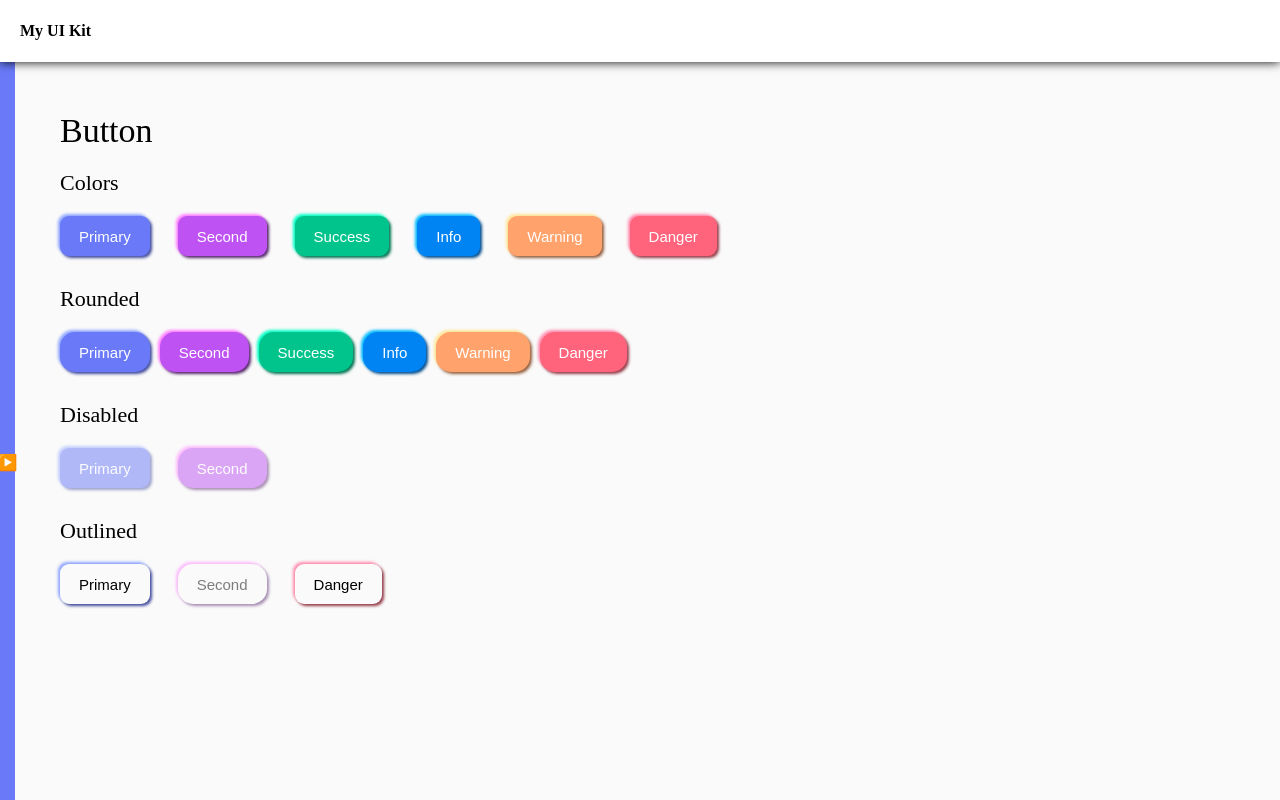
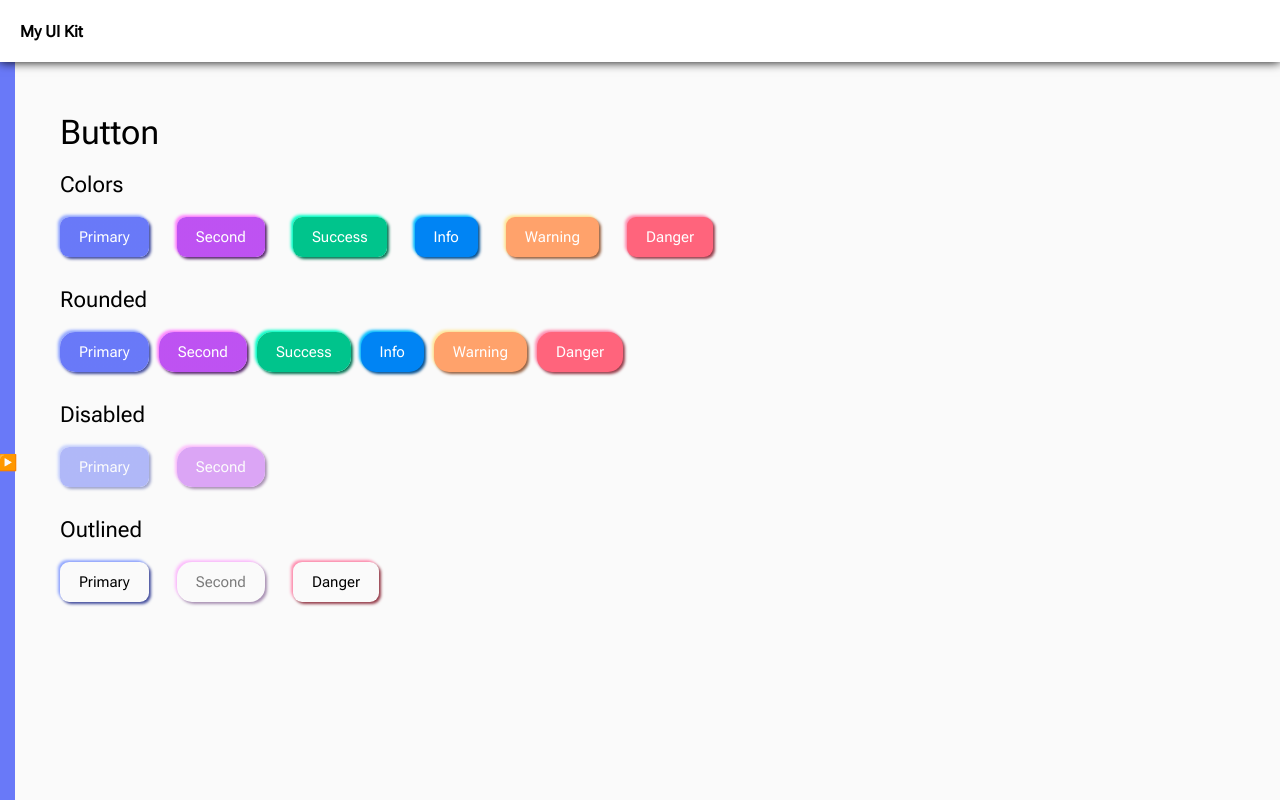
Before and after one commit to alex-sizow/AlexUI-Vue, a Vue app: page /button in a window 1280 px wide. Built offline with nearby package versions, Linux system fonts and the light colour scheme.

Commit message:
Add icons and button fix

```diff
--- a/package.json
+++ b/package.json
@@ -9,6 +9,9 @@
     "preview": "vite preview"
   },
   "dependencies": {
+    "@fortawesome/fontawesome-svg-core": "^6.4.0",
+    "@fortawesome/free-solid-svg-icons": "^6.4.0",
+    "@fortawesome/vue-fontawesome": "^3.0.3",
     "sass": "^1.62.1",
     "vue": "^3.2.47",
     "vue-router": "4"
--- a/src/components/Button.vue
+++ b/src/components/Button.vue
@@ -20,6 +20,10 @@ const props = defineProps({
 		type: Boolean,
 		required: false,
 	},
+	icon: {
+		type: String,
+		required: false,
+	},
 });
 </script>
 
@@ -32,7 +36,8 @@ const props = defineProps({
 			{ button__outlined: outlined },
 		]"
 		:disabled="disabled">
-		{{ label }}
+		<span v-if="icon"></span>
+		<span>{{ label }}</span>
 	</button>
 </template>
 
@@ -50,38 +55,93 @@ const props = defineProps({
 	transition: 0.3s;
 	&:enabled:hover {
 		border-radius: 12px;
+		scale: 0.96;
+	}
+	&:enabled:active {
+		transition: 0.2s;
+		border-radius: 16px;
+		scale: 0.95;
 	}
 	&__primary {
-		background: var(--primary);
-
+		background: linear-gradient(
+			0deg,
+			var(--primary),
+			var(--primary)
+		);
 		box-shadow: 2px 2px 3px oklch(45.15% 0.129 274.65),
 			-2px -2px 3px oklch(74.47% 0.131 272.33);
 		&:enabled:hover {
-			background: var(--primary-hover);
+			background: linear-gradient(
+				0deg,
+				var(--primary-hover),
+				var(--primary-hover)
+			);
 			box-shadow: 1px 1px 2px oklch(55.27% 0.075 278.16),
 				-1px -1px 2px oklch(94.92% 0.025 249.95);
 		}
+		&:enabled:active {
+			box-shadow: none;
+			background: linear-gradient(
+				145deg,
+				oklch(71.82% 0.1 277.78),
+				oklch(80.89% 0.09676965013131865 277.54052466955136)
+			);
+		}
 	}
 	&__second {
-		background: var(--second);
-
+		background: linear-gradient(
+			0deg,
+			var(--second),
+			var(--second)
+		);
 		box-shadow: 2px 2px 3px oklch(36.23% 0.123 313.57),
 			-2px -2px 3px oklch(78.71% 0.214 327.37);
 		&:enabled:hover {
-			background: var(--second-hover);
+			background: linear-gradient(
+				0deg,
+				var(--second-hover),
+				var(--second-hover)
+			);
+
 			box-shadow: 1px 1px 2px oklch(53.78% 0.079 314.4),
 				-1px -1px 2px
 					oklch(95.99% 0.03561632559062425 325.8508054977197);
 		}
+		&:enabled:active {
+			box-shadow: none;
+			background: linear-gradient(
+				145deg,
+				oklch(69.02% 0.106 314.69),
+				oklch(88.94% 0.103 326.4)
+			);
+		}
 	}
 	&__success {
-		background: var(--success);
+		background: linear-gradient(
+			0deg,
+			var(--success),
+			var(--success)
+		);
+
 		box-shadow: 2px 2px 3px oklch(48.91% 0.103 164.78),
 			-2px -2px 3px oklch(88.9% 0.177 169.38);
 		&:enabled:hover {
-			background: var(--success-hover);
+			background: linear-gradient(
+				0deg,
+				var(--success-hover),
+				var(--success-hover)
+			);
+
 			box-shadow: 1px 1px 2px oklch(55.96% 0.065 173.47),
 				-1px -1px 2px oklch(95.02% 0.075 195.96);
+		}
+		&:enabled:active {
+			background: linear-gradient(
+				140deg,
+				oklch(75.56% 0.102 173.19),
+				oklch(90.56% 0.102 173.19)
+			);
+			box-shadow: none;
 		}
 	}
 	&__info {
@@ -97,6 +157,9 @@ const props = defineProps({
 				-1px -1px 2px
 					oklch(93.45% 0.10162598362888804 195.5530904688666);
 		}
+		&:enabled:active {
+			box-shadow: none;
+		}
 	}
 	&__warning {
 		background: var(--warning);
@@ -110,6 +173,9 @@ const props = defineProps({
 				-1px -1px 2px
 					oklch(99.5% 0.024805960337700505 106.84204842350611);
 		}
+		&:enabled:active {
+			box-shadow: none;
+		}
 	}
 	&__danger {
 		background: var(--danger);
@@ -121,6 +187,9 @@ const props = defineProps({
 			background: var(--danger-hover);
 			box-shadow: 1px 1px 2px oklch(55.9% 0.059 10.32),
 				-1px -1px 2px oklch(98.84% 0.01 325.65);
+		}
+		&:enabled:active {
+			box-shadow: none;
 		}
 	}
 	&:disabled {
@@ -139,6 +208,14 @@ const props = defineProps({
 		&:enabled:hover {
 			background: transparent;
 		}
+		&:enabled:active {
+			border-radius: 18px;
+			background: linear-gradient(
+				145deg,
+				oklch(92.49% 0 0),
+				oklch(100% 0 0)
+			);
+		}
 	}
 }
 </style>
--- a/src/main.js
+++ b/src/main.js
@@ -2,4 +2,26 @@ import { createApp } from 'vue';
 import App from './App.vue';
 import router from './router';
 
-createApp(App).use(router).mount('#app');
+import { library } from '@fortawesome/fontawesome-svg-core';
+import {
+	faAddressBook,
+	faCreditCard,
+	faHand,
+	faHeart,
+	faHourglass,
+	faLemon,
+} from '@fortawesome/free-solid-svg-icons';
+import { FontAwesomeIcon } from '@fortawesome/vue-fontawesome';
+library.add([
+	faHeart,
+	faHand,
+	faAddressBook,
+	faCreditCard,
+	faLemon,
+	faHourglass,
+]);
+
+createApp(App)
+	.component('font-awesome-icon', FontAwesomeIcon)
+	.use(router)
+	.mount('#app');
--- a/src/styles/global.scss
+++ b/src/styles/global.scss
@@ -1,3 +1,5 @@
+@import url('https://fonts.googleapis.com/css2?family=Roboto+Flex&display=swap');
+
 :root {
 	--primary: oklch(62.85% 0.188 274.26);
 	--primary-hover: oklch(77.5% 0.109 277.77);
@@ -25,6 +27,7 @@
 	padding: 0;
 	margin: 0;
 	box-sizing: border-box;
+	font-family: 'Roboto Flex', sans-serif;
 }
 
 body {
```
Also changed, not shown: 1 other file (tests, documents, lock files or other folders).
